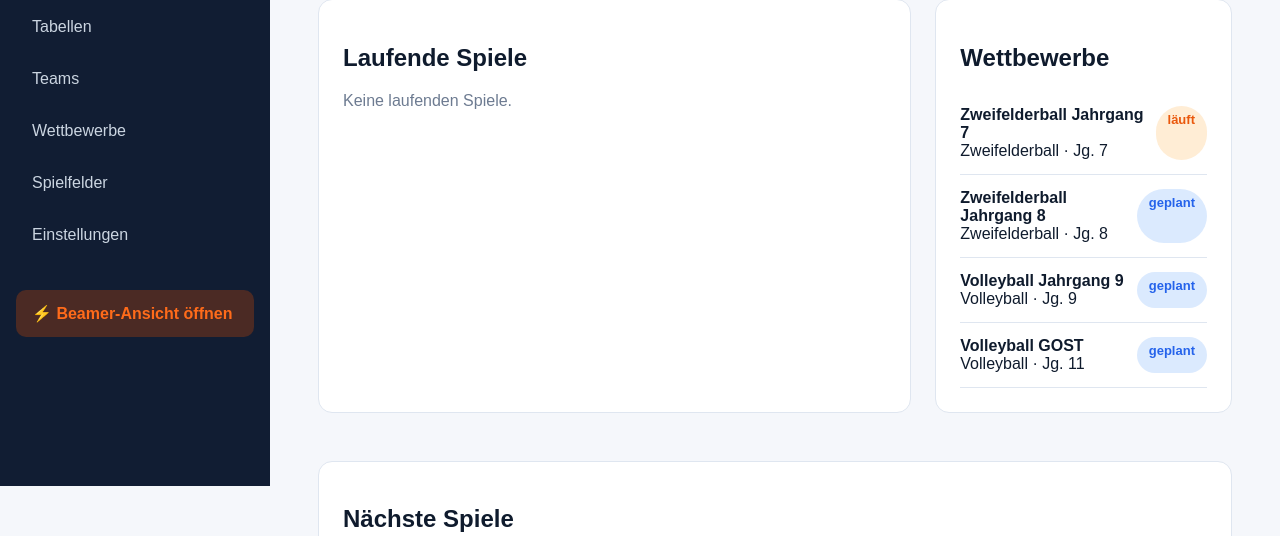
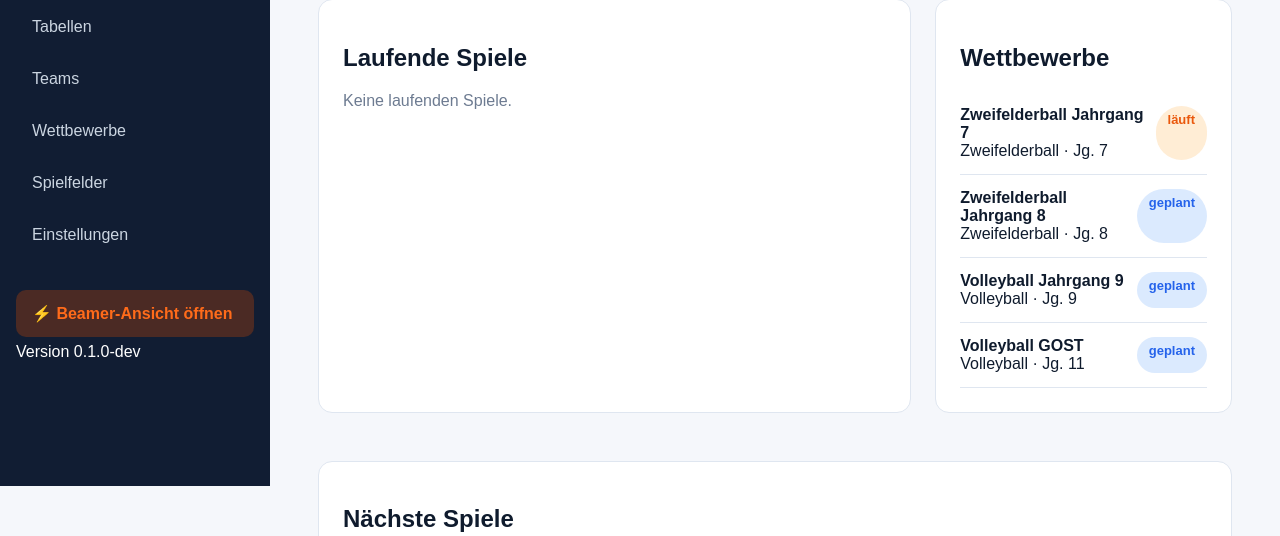
Before and after one commit to samuelmoede/sportfest-app, a FastAPI app: page / in a window 1280 px wide. Shown: the part 314-850 px from the top of the page. Run offline with FastAPI, Linux system fonts and the light colour scheme; data comes from the database, SQL or seed files in the repository; data that the repository does not hold is empty; parts of the project's set-up code (start-up, migrations or seed data) failed here and were passed over.

Commit message:
Version in Sidebar anzeigen und Cache ignorieren

```diff
--- a/app/templates/base.html
+++ b/app/templates/base.html
@@ -18,7 +18,7 @@
 
         <nav>
             <a href="/">Dashboard</a>
-	    <a href="/spielplan-bearbeiten">Spielplan bearbeiten</a>
+            <a href="/spielplan-bearbeiten">Spielplan bearbeiten</a>
             <a href="/spielplan">Spielplan</a>
             <a href="/ergebnisse">Ergebnisse</a>
             <a href="/tabellen">Tabellen</a>
@@ -28,7 +28,10 @@
             <a href="/einstellungen">Einstellungen</a>
         </nav>
 
-        <a class="beamer-link" href="/beamer" target="_blank">⚡ Beamer-Ansicht öffnen</a>
+        <div class="sidebar-footer">
+            <a class="beamer-link" href="/beamer" target="_blank">⚡ Beamer-Ansicht öffnen</a>
+            <div class="app-version">Version 0.1.0-dev</div>
+        </div>
     </aside>
 
     <main class="content">
```
Also changed, not shown: 1 other file.
